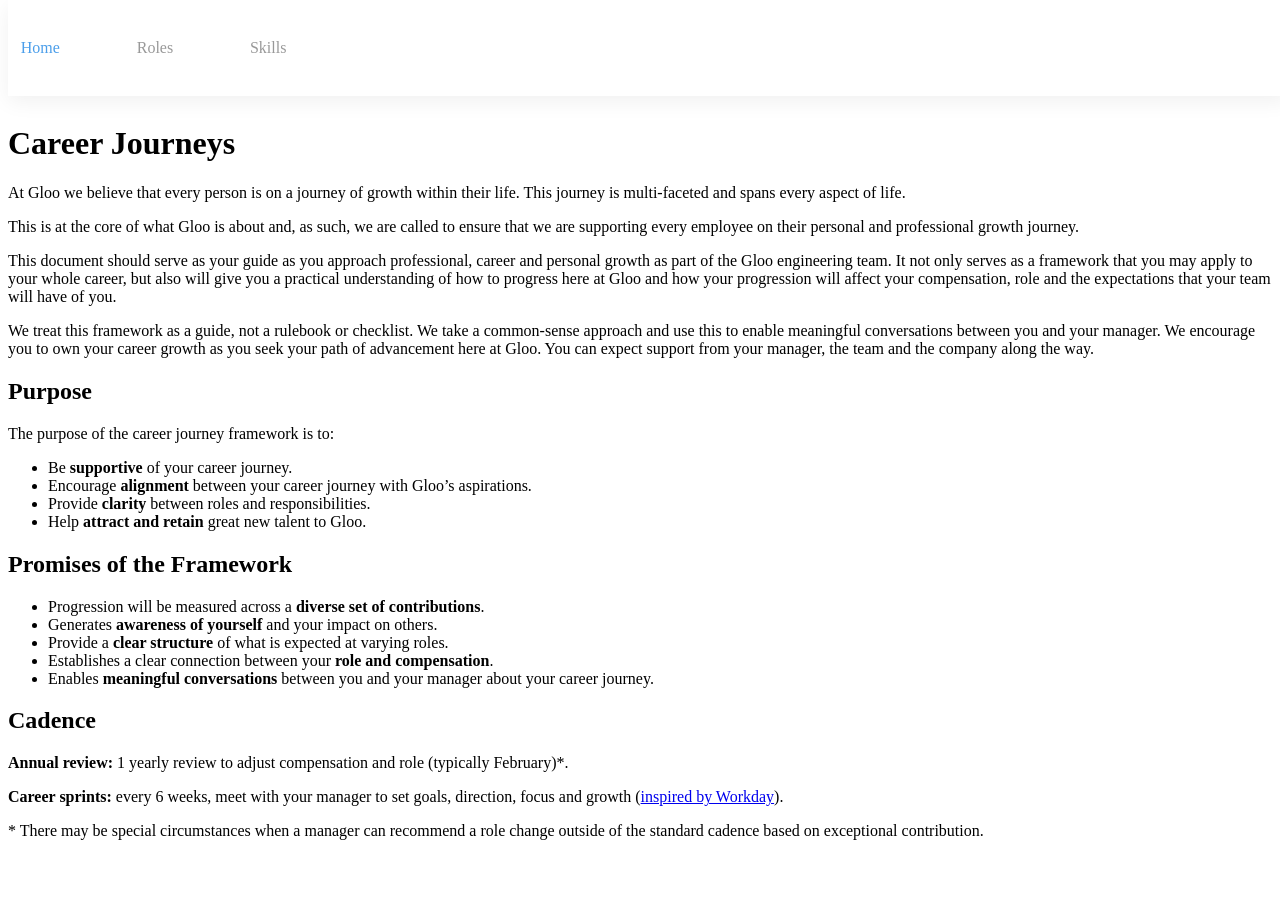
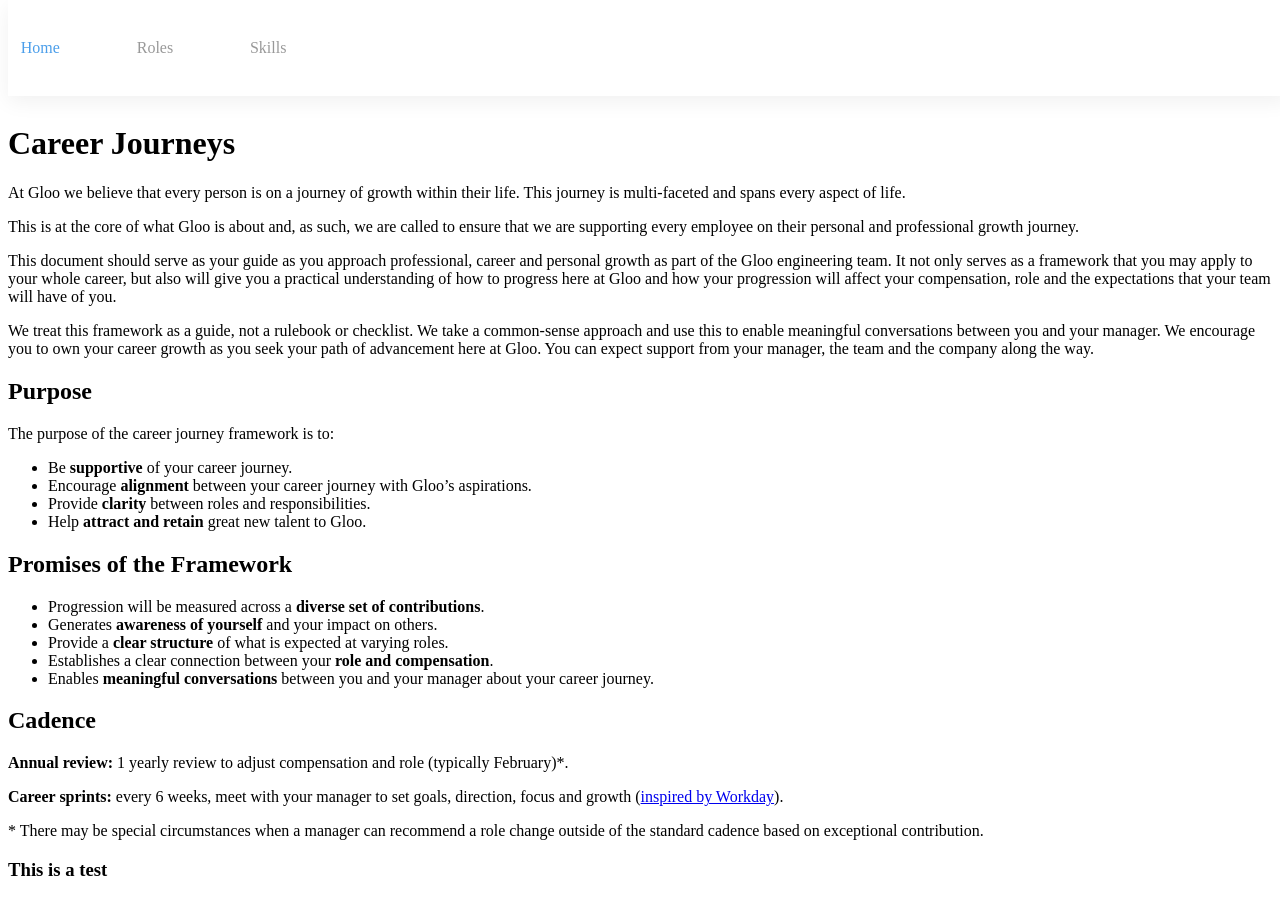
Before and after one commit to TangoGroup/career-journeys, a Next.js app: page / in a window 1280 px wide. Before the commit the page ends 856 px from the top, so only its background shows below. Built offline with nearby package versions, Linux system fonts and the light colour scheme.

Commit message:
Update Introduction.mdx

```diff
--- a/md/Introduction.mdx
+++ b/md/Introduction.mdx
@@ -28,3 +28,5 @@ The purpose of the career journey framework is to:
   (<a target="_blank" rel="noopener noreferrer" href="https://www.forbes.com/sites/workday/2018/08/24/career-sprints-using-agile-development-methods-to-foster-employee-development/#55aadfb355eb">inspired by Workday</a>).
 
 \* There may be special circumstances when a manager can recommend a role change outside of the standard cadence based on exceptional contribution.
+
+### This is a test
```
